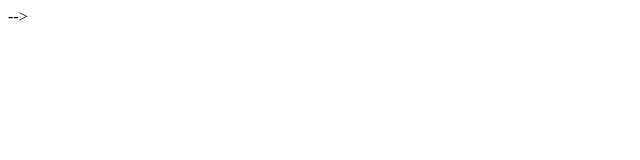
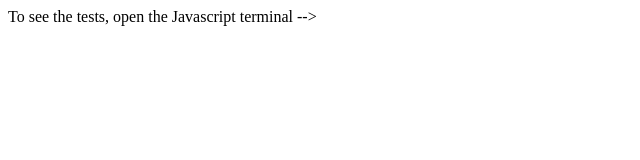
Before and after one commit to CharlyMannion/test-library, a plain HTML site: page index.html in a window 1280 px wide. Shown: the whole page, without its empty margins (0-640 px from the left). Drawn offline with Linux system fonts and the light colour scheme.

Commit message:
test instructions added to html

```diff
--- a/index.html
+++ b/index.html
@@ -1,5 +1,7 @@
 <!DOCTYPE html>
 <html>
+
+To see the tests, open the Javascript terminal
 
 <head>
 	<!-- <link rel="stylesheet" type="text/css" href="css/style.css"> -->
```
